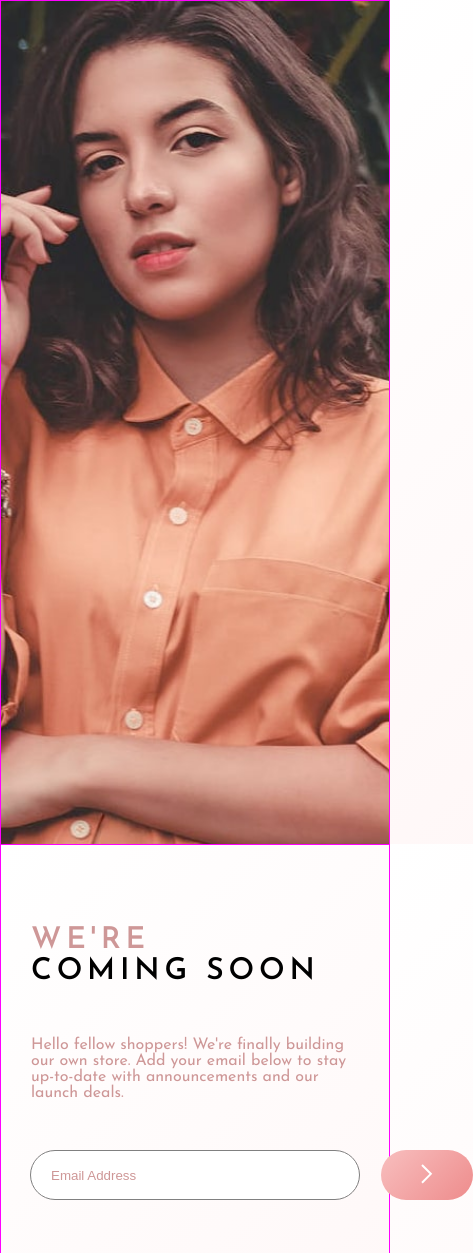
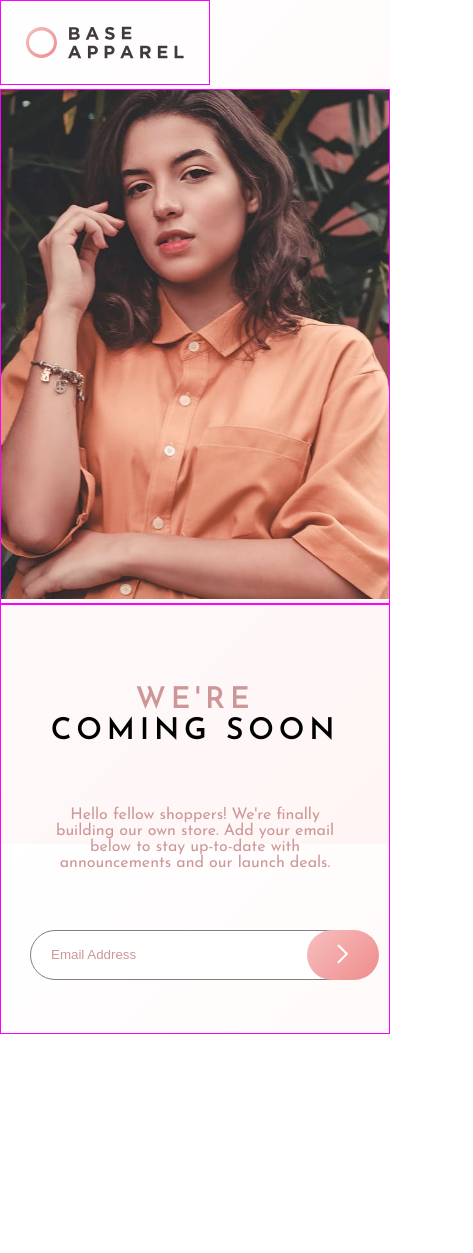
Before and after one commit to DicksonAnthony/base-apparel-coming-soon-, a plain HTML site: page index.html in a window 390 px wide. Shown: the whole page, 473 px wide, since content can reach past the window. After the commit the page ends 1034 px from the top, so only its background shows below. Drawn offline with Linux system fonts and the light colour scheme.

Commit message:
I tried my best

```diff
--- a/index.html
+++ b/index.html
@@ -9,10 +9,10 @@
   </head>
   <body>
     <div class="desktop mobile">
-      <!-- <img src="images/logo.svg" class="logo" /> -->
+      <img src="images/logo.svg" class="logo" />
       <div class="cont">
         <div class="hero">
-          <img src="images/hero-desktop.jpg" alt="myhero😍" />
+          <img src="images/hero-desktop.jpg" />
         </div>
         <div class="notsame">
           <div class="big-text">
--- a/style.css
+++ b/style.css
@@ -26,19 +26,21 @@ img {
 }
 .logo{
   border: 1px solid magenta;
-  display: inline;
 }
 .cont {
   display: flex;
+  justify-content: space-between;
 }
 .hero {
   order: 2;
   height: 100vh;
+  flex-basis: 60%;
   border: 1px solid magenta;
 }
 .hero img {
+  width: 100%;
   object-fit: cover;
-  height: 100vh;
+  height: 100%;
 }
 .big-text {
   font-weight: 600;
@@ -48,12 +50,15 @@ img {
 }
 .small-text {
   margin-bottom: 50px;
+  padding: 0 100px 0 0;
   color: hsl(0, 36%, 70%);
 }
 span {
   color: hsl(0, 36%, 70%);
 }
 .notsame {
+  flex-basis: auto;
+  padding: 150px 0 0 80px;
   border: 1px solid magenta;
 }
 input {
@@ -88,6 +93,7 @@ input::placeholder {
     flex-direction: column;
   }
   .notsame{
+    text-align: center;
     padding: 30px;
   }
   .hero {
@@ -96,4 +102,24 @@ input::placeholder {
   input {
     width: 100%;
   }
+  .button{
+    left: 45%;
+    padding: 22px 30px 12px;
+  }
+  .small-text {
+    padding: 10px;
+  }
+  .hero img {
+    width: 100%;
+    /* max-height: 5%; */
+    object-fit: fill;
+  }
+  .hero {
+    max-width: 100%;
+    height: 30%;
+  }
+  .logo{
+    max-width: 100%;
+    padding: 25px;
+  }
 }
```
